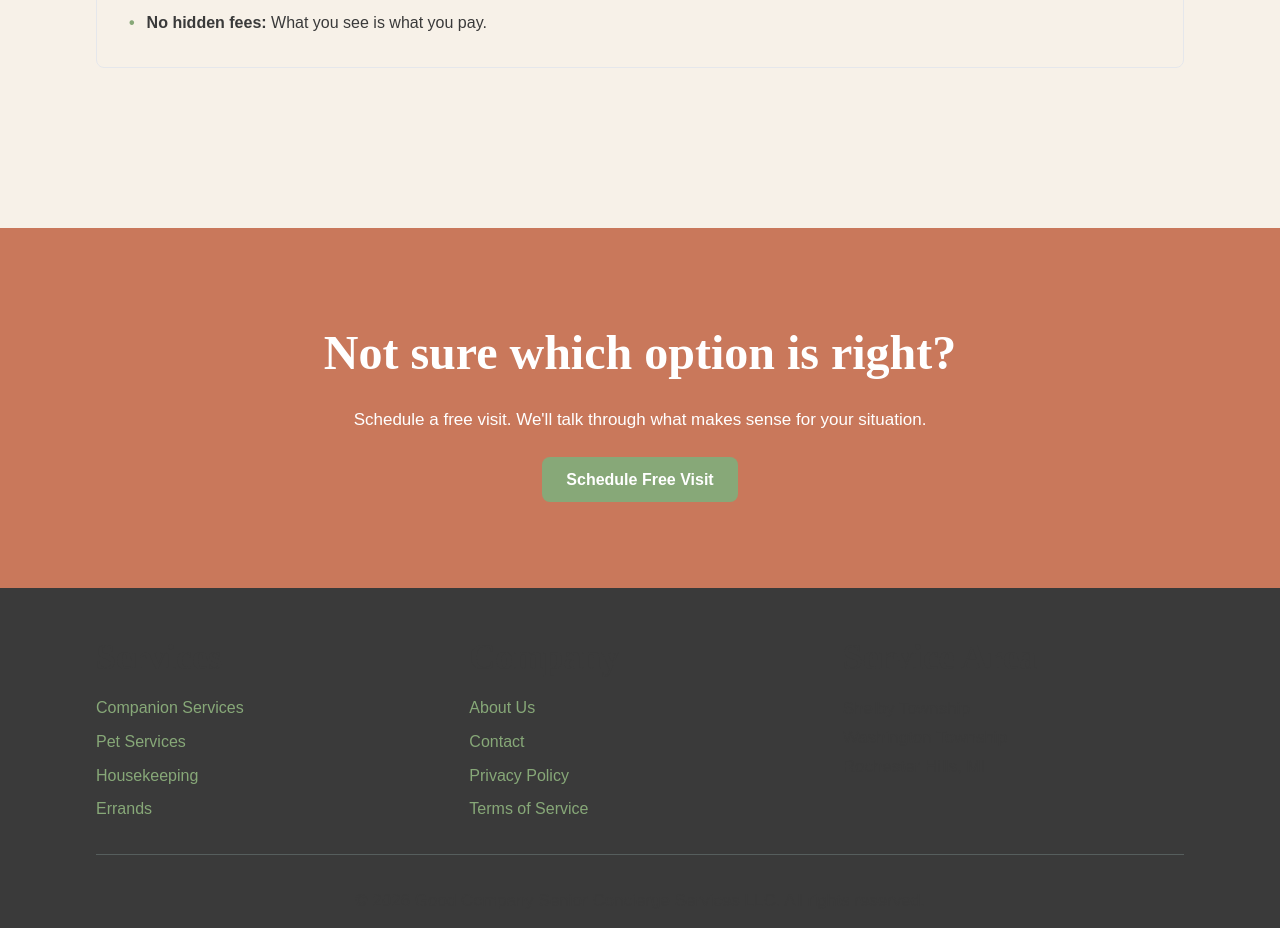
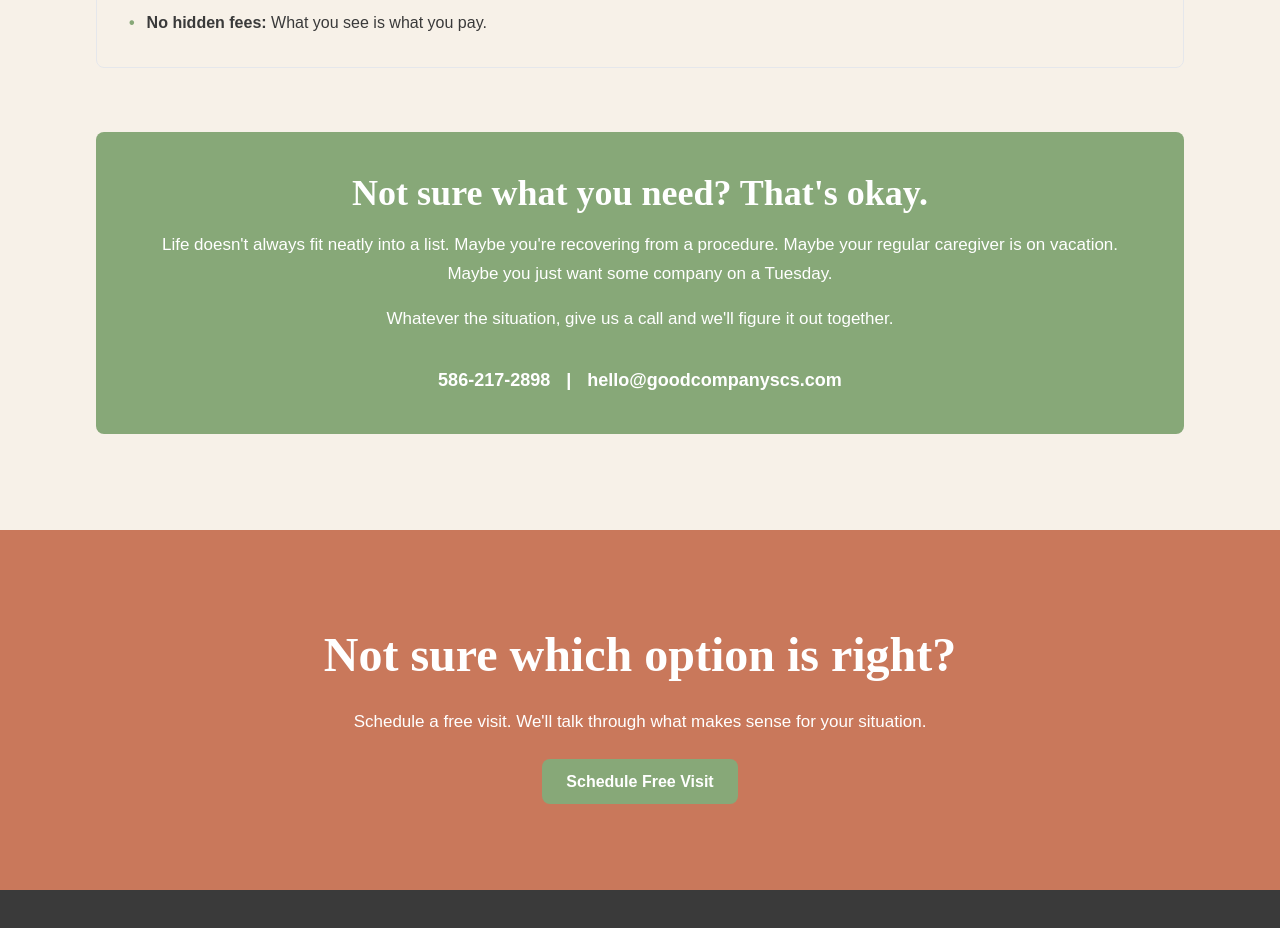
Before and after one commit to GoodCompanySCS/goodcompany-scs, a Next.js app: page /pricing in a window 1280 px wide. Shown: the part 3240-4168 px from the top of the page. Built offline with nearby package versions, Linux system fonts and the light colour scheme.

Commit message:
Update page.tsx

```diff
--- a/app/pricing/page.tsx
+++ b/app/pricing/page.tsx
@@ -243,6 +243,22 @@ export default function Pricing() {
               </li>
             </ul>
           </div>
+
+          {/* Not Sure Section */}
+          <div style={{ backgroundColor: 'var(--sage)', color: 'white' }} className="p-10 rounded-lg text-center">
+            <h3 style={{ color: 'white' }} className="mb-4">Not sure what you need? That's okay.</h3>
+            <p className="text-lg mb-4">
+              Life doesn't always fit neatly into a list. Maybe you're recovering from a procedure. Maybe your regular caregiver is on vacation. Maybe you just want some company on a Tuesday.
+            </p>
+            <p className="text-lg mb-8">
+              Whatever the situation, give us a call and we'll figure it out together.
+            </p>
+            <div className="flex flex-col sm:flex-row justify-center gap-4 text-lg font-semibold">
+              <a href="tel:5862172898" style={{ color: 'white' }} className="underline">586-217-2898</a>
+              <span className="hidden sm:inline">|</span>
+              <a href="mailto:hello@goodcompanyscs.com" style={{ color: 'white' }} className="underline">hello@goodcompanyscs.com</a>
+            </div>
+          </div>
         </div>
       </section>
 
```
